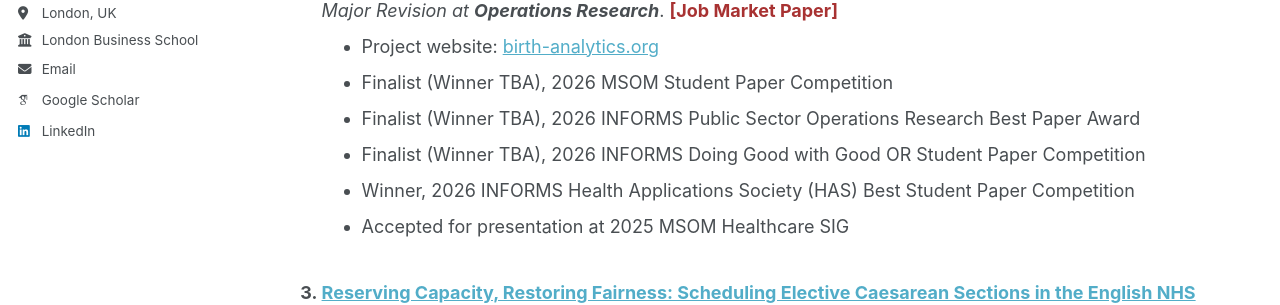
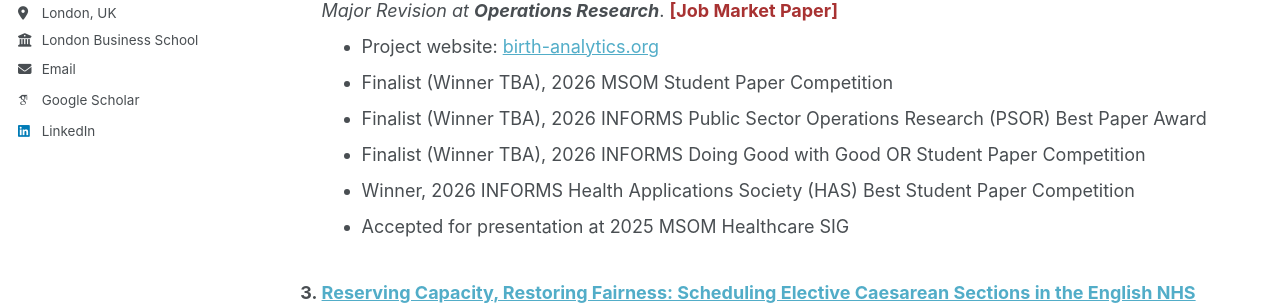
Before and after one commit to yuhangdu-edu/yuhangdu-edu.github.io, a Jekyll site: the page built from _pages/research.md, in a window 1280 px wide and 900 px high. Shown: the part 402-707 px from the top of the window. Built offline with Jekyll 4.4.1, drawn with Linux system fonts in a browser that asks for light colours; some web fonts are replaced; a script bundle is joined from its source files by our own code; library files that are not in the unit come from our copies.

Commit message:
Update research.md

```diff
--- a/_pages/research.md
+++ b/_pages/research.md
@@ -34,7 +34,7 @@ With Qi (George) Chen, Jérémie Gallien, Jody Lori, Dimitris Panayiotou, and Jo
 *Major Revision at **Operations Research***. <span style="color: #A83232; font-weight: 700;">[Job Market Paper]</span>
 - Project website: [birth-analytics.org](http://birth-analytics.org/)
 - Finalist (Winner TBA), 2026 MSOM Student Paper Competition
-- Finalist (Winner TBA), 2026 INFORMS Public Sector Operations Research Best Paper Award
+- Finalist (Winner TBA), 2026 INFORMS Public Sector Operations Research (PSOR) Best Paper Award
 - Finalist (Winner TBA), 2026 INFORMS Doing Good with Good OR Student Paper Competition
 - Winner, 2026 INFORMS Health Applications Society (HAS) Best Student Paper Competition
 - Accepted for presentation at 2025 MSOM Healthcare SIG
```
